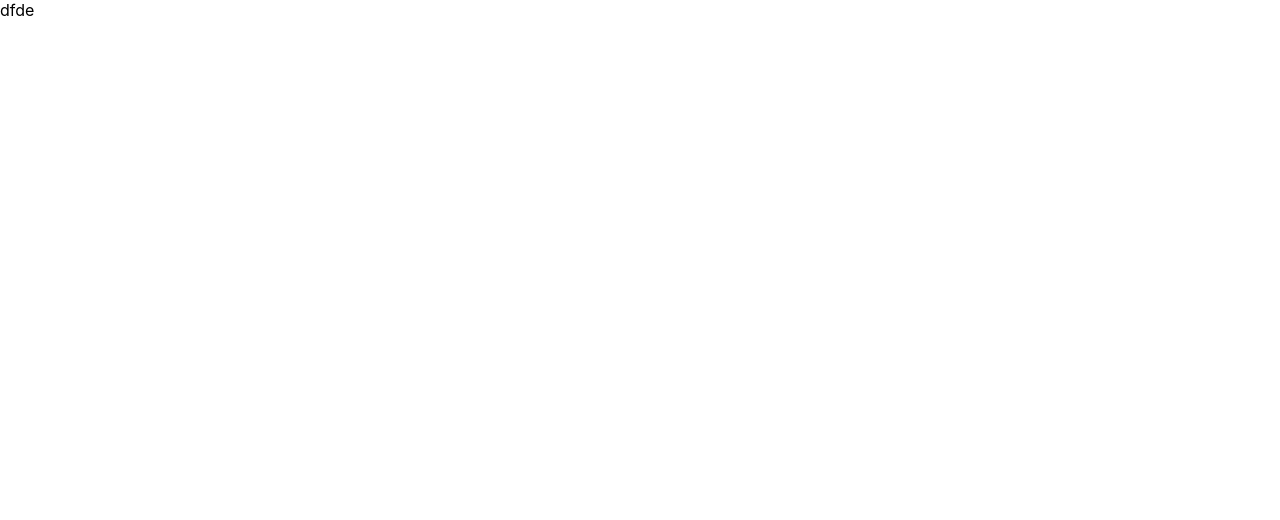
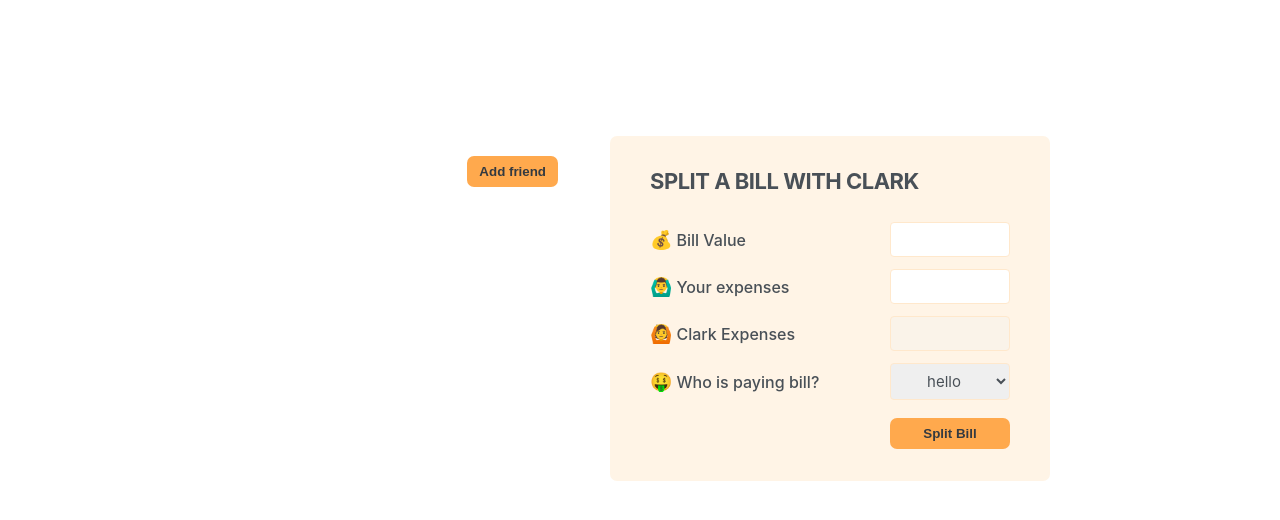
Before and after one commit to itsmeeSanj/eat-n-split, a React (Create React App) app: page / in a window 1280 px wide. Shown: the top 520 px of the page. Built offline with nearby package versions, Linux system fonts and the light colour scheme.

Commit message:
add:addfriend form and split UI

```diff
--- a/src/App.js
+++ b/src/App.js
@@ -1,5 +1,179 @@
-function App() {
-  return <>dfde</>;
+import React, { Children } from "react";
+
+const initialFriends = [
+  {
+    id: 118836,
+    name: "Clark",
+    image: "https://i.pravatar.cc/48?u=118836",
+    balance: -7,
+  },
+  {
+    id: 933372,
+    name: "Sarah",
+    image: "https://i.pravatar.cc/48?u=933372",
+    balance: 20,
+  },
+  {
+    id: 499476,
+    name: "Anthony",
+    image: "https://i.pravatar.cc/48?u=499476",
+    balance: 0,
+  },
+];
+
+export default function App() {
+  const [showForm, setShowForm] = React.useState(false);
+  const [addFriend, setAddFriend] = React.useState([]);
+
+  const handleAddFriends = (friends) => {
+    setAddFriend((friend) => [...friend, friends]);
+  };
+
+  return (
+    <>
+      <div className='app'>
+        <div className='sidebar'>
+          <ul>
+            <FriendsList friendList={addFriend} />
+          </ul>
+          {showForm && (
+            <>
+              <FormAddForm onAddFriend={handleAddFriends} />
+              <button className='button' onClick={() => setShowForm(false)}>
+                Close
+              </button>
+            </>
+          )}
+
+          {!showForm && (
+            <button className='button' onClick={() => setShowForm(!showForm)}>
+              Add friend
+            </button>
+          )}
+        </div>
+
+        <FormSplitBill />
+      </div>
+    </>
+  );
 }
 
-export default App;
+const FriendsList = ({ friendList }) => {
+  const friends = friendList;
+
+  return (
+    <>
+      {friends.map((item, index) => {
+        return (
+          <li key={index}>
+            <img src={item?.url} alt={item.name} />
+            <h3>{item?.name}</h3>
+
+            {item?.balance < 0 && (
+              <p className='red'>
+                You owe {item?.name} ${Math.abs(item?.balance)}
+              </p>
+            )}
+
+            {item?.balance > 0 && (
+              <p className='green'>
+                {item?.name} owes you ${Math.abs(item?.balance)}
+              </p>
+            )}
+
+            {item?.balance === 0 && <p>You and {item?.name} are even</p>}
+
+            <Button>Select</Button>
+          </li>
+        );
+      })}
+    </>
+  );
+};
+
+const Button = ({ children }) => {
+  return <button className='button'>{children}</button>;
+};
+
+const FormAddForm = ({ onAddFriend }) => {
+  // const [form, setForm] = React.useState({
+  //   name: "",
+  //   url: "",
+  // });
+
+  const [name, setName] = React.useState("");
+  const [url, setUrl] = React.useState("");
+
+  // const handleChange = (e) => {
+  //   e.preventDefault();
+  //   setForm({
+  //     ...form,
+  //     [e.target.name]: e.target.value,
+  //   });
+  // };
+
+  const handleSubmit = (e) => {
+    e.preventDefault();
+
+    const newItems = {
+      name,
+      url,
+      balance: Math.round(Math.random()),
+    };
+
+    onAddFriend(newItems);
+
+    setName("");
+    setUrl("");
+  };
+
+  return (
+    <>
+      <form className='form-add-friend' onSubmit={(e) => handleSubmit(e)}>
+        {/* <div className='form-split-bill'> */}
+        <label htmlFor=''>👩‍👦friend name</label>
+        <input
+          type='text'
+          value={name}
+          onChange={(e) => setName(e.target.value)}
+        />
+        {/*  */}
+        <label htmlFor=''>📷Image URL</label>
+        <input
+          type='url'
+          value={url}
+          onChange={(e) => setUrl(e.target.value)}
+        />
+        {/* </div> */}
+        <Button>Add</Button>
+      </form>
+    </>
+  );
+};
+
+const FormSplitBill = () => {
+  return (
+    <form className='form-split-bill'>
+      <h2>SPLIT A BILL WITH CLARK</h2>
+
+      {/*  */}
+      <label>💰Bill Value</label>
+      <input type='text' />
+
+      <label>🙆‍♂️Your expenses</label>
+      <input type='text' />
+
+      <label>🙆Clark Expenses</label>
+      <input type='text' disabled />
+
+      <label>🤑Who is paying bill?</label>
+      <select>
+        <option value='you'>hello</option>
+        <option value='me'>ME</option>
+        <option value='he'>HE</option>
+      </select>
+
+      <Button>Split Bill</Button>
+    </form>
+  );
+};
--- a/src/index.css
+++ b/src/index.css
@@ -1,13 +1,169 @@
-body {
-  margin: 0;
-  font-family: -apple-system, BlinkMacSystemFont, 'Segoe UI', 'Roboto', 'Oxygen',
-    'Ubuntu', 'Cantarell', 'Fira Sans', 'Droid Sans', 'Helvetica Neue',
-    sans-serif;
-  -webkit-font-smoothing: antialiased;
-  -moz-osx-font-smoothing: grayscale;
+:root {
+  --color-lightest: #fff4e6;
+  --color-light: #ffe8cc;
+  --color-medium: #ffa94d;
+  --color-dark: #ff922b;
 }
 
-code {
-  font-family: source-code-pro, Menlo, Monaco, Consolas, 'Courier New',
-    monospace;
+* {
+  margin: 0;
+  padding: 0;
+  box-sizing: border-box;
 }
+
+html {
+  font-size: 62.5%;
+  font-family: -apple-system, BlinkMacSystemFont, "Segoe UI", Roboto, Oxygen,
+    Ubuntu, Cantarell, "Open Sans", "Helvetica Neue", sans-serif;
+}
+
+body {
+  height: 100vh;
+  color: #495057;
+  display: flex;
+  align-items: center;
+  justify-content: center;
+}
+
+.app {
+  min-height: 66vh;
+  display: grid;
+  grid-template-columns: 34rem 44rem;
+  column-gap: 4rem;
+  align-items: start;
+}
+
+.button {
+  background-color: var(--color-medium);
+  color: #343a40;
+  padding: 0.8rem 1.2rem;
+  border: none;
+  border-radius: 7px;
+  font-weight: bold;
+  cursor: pointer;
+  transition: 0.3s;
+}
+
+.button:hover {
+  background-color: var(--color-dark);
+}
+
+.sidebar ul {
+  list-style: none;
+  display: flex;
+  flex-direction: column;
+  gap: 0.4rem;
+  font-size: 1.4rem;
+  margin-bottom: 2rem;
+}
+
+.sidebar li {
+  display: grid;
+  grid-template-columns: 4.8rem 1fr auto;
+  align-items: center;
+  column-gap: 1.6rem;
+
+  padding: 1.2rem;
+  border-radius: 7px;
+  transition: 0.5s;
+}
+
+.selected,
+.sidebar li:hover {
+  background-color: var(--color-lightest);
+}
+
+.sidebar li img {
+  border-radius: 50%;
+  width: 100%;
+  grid-row: span 2;
+}
+
+.sidebar li h3 {
+  grid-row: 1;
+  grid-column: 2;
+}
+
+.sidebar li p {
+  grid-row: 2;
+  grid-column: 2;
+}
+
+.sidebar li .button {
+  grid-row: span 2;
+  grid-column: 3;
+}
+
+.sidebar > .button {
+  float: right;
+  margin-right: 1.2rem;
+}
+
+.green {
+  color: #66a80f;
+}
+
+.red {
+  color: #e03131;
+}
+
+form {
+  font-size: 1.6rem;
+  display: grid;
+  align-items: center;
+  gap: 1.2rem;
+
+  background-color: var(--color-lightest);
+  border-radius: 7px;
+}
+
+.form-add-friend {
+  grid-template-columns: 1fr 1.5fr;
+  margin-bottom: 1.6rem;
+  padding: 1.2rem;
+}
+.form-split-bill {
+  grid-template-columns: 1fr 12rem;
+  padding: 3.2rem 4rem;
+}
+
+label {
+  font-weight: 500;
+}
+
+label::first-letter {
+  display: inline-block;
+  margin-right: 4px;
+  font-size: 1.8rem;
+}
+
+input,
+select {
+  font-family: inherit;
+  color: inherit;
+  font-size: 1.5rem;
+  padding: 0.7rem;
+  text-align: center;
+  border: 1px solid var(--color-light);
+  border-radius: 4px;
+  transition: 0.3s;
+}
+
+input:focus,
+select:focus {
+  outline: none;
+  border: 1px solid var(--color-dark);
+}
+
+form .button {
+  margin-top: 0.6rem;
+  grid-column: 2;
+}
+
+form h2 {
+  grid-column: 1 / -1;
+  font-size: 2.2rem;
+  text-transform: uppercase;
+  letter-spacing: -0.5px;
+  margin-bottom: 1.6rem;
+}
```
